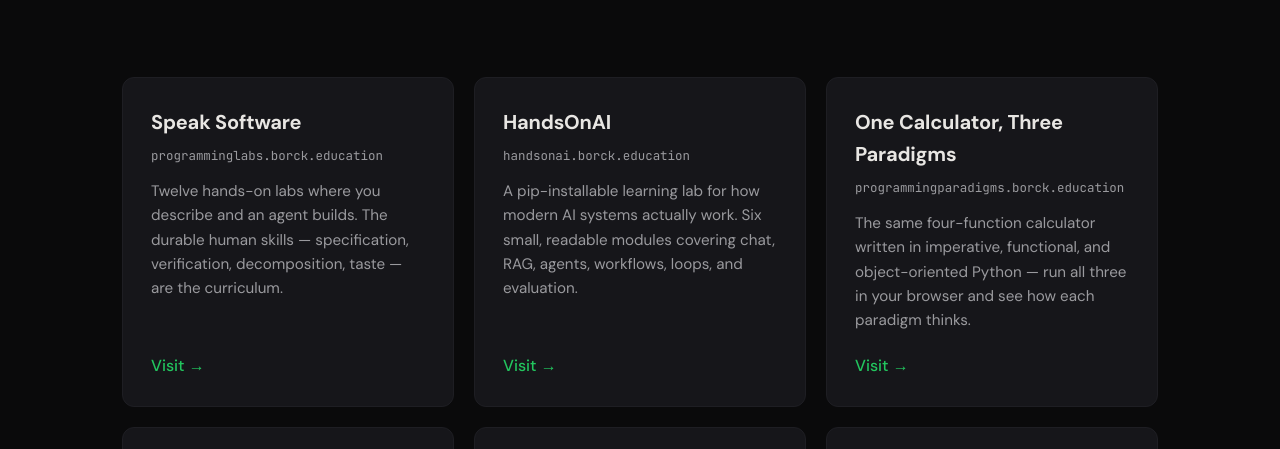
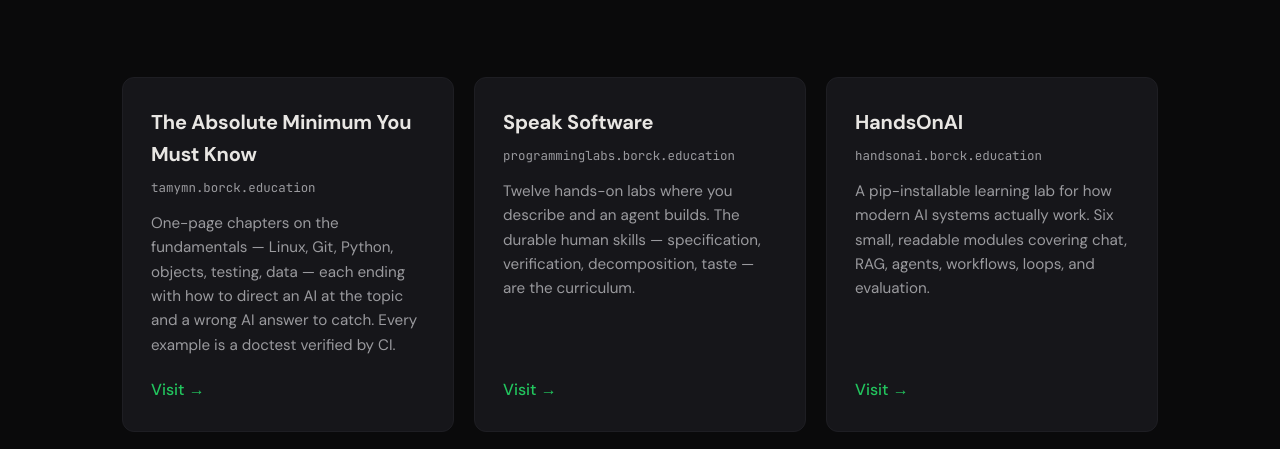
Before and after one commit to michael-borck/programming.borck.education, a plain HTML site: page index.html in a window 1280 px wide. Shown: the part 319-768 px from the top of the page. Drawn offline with Linux system fonts and the light colour scheme.

Commit message:
Add card for The Absolute Minimum You Must Know (tamymn.borck.education)
Co-Authored-By: Claude Fable 5 <noreply@anthropic.com>

```diff
--- a/index.html
+++ b/index.html
@@ -29,6 +29,13 @@
 </section>
 
 <section class="cards">
+
+  <div class="card">
+    <h3>The Absolute Minimum You Must Know</h3>
+    <div class="domain">tamymn.borck.education</div>
+    <p>One-page chapters on the fundamentals — Linux, Git, Python, objects, testing, data — each ending with how to direct an AI at the topic and a wrong AI answer to catch. Every example is a doctest verified by CI.</p>
+    <a class="visit" href="https://tamymn.borck.education">Visit →</a>
+  </div>
 
   <div class="card">
     <h3>Speak Software</h3>
```
